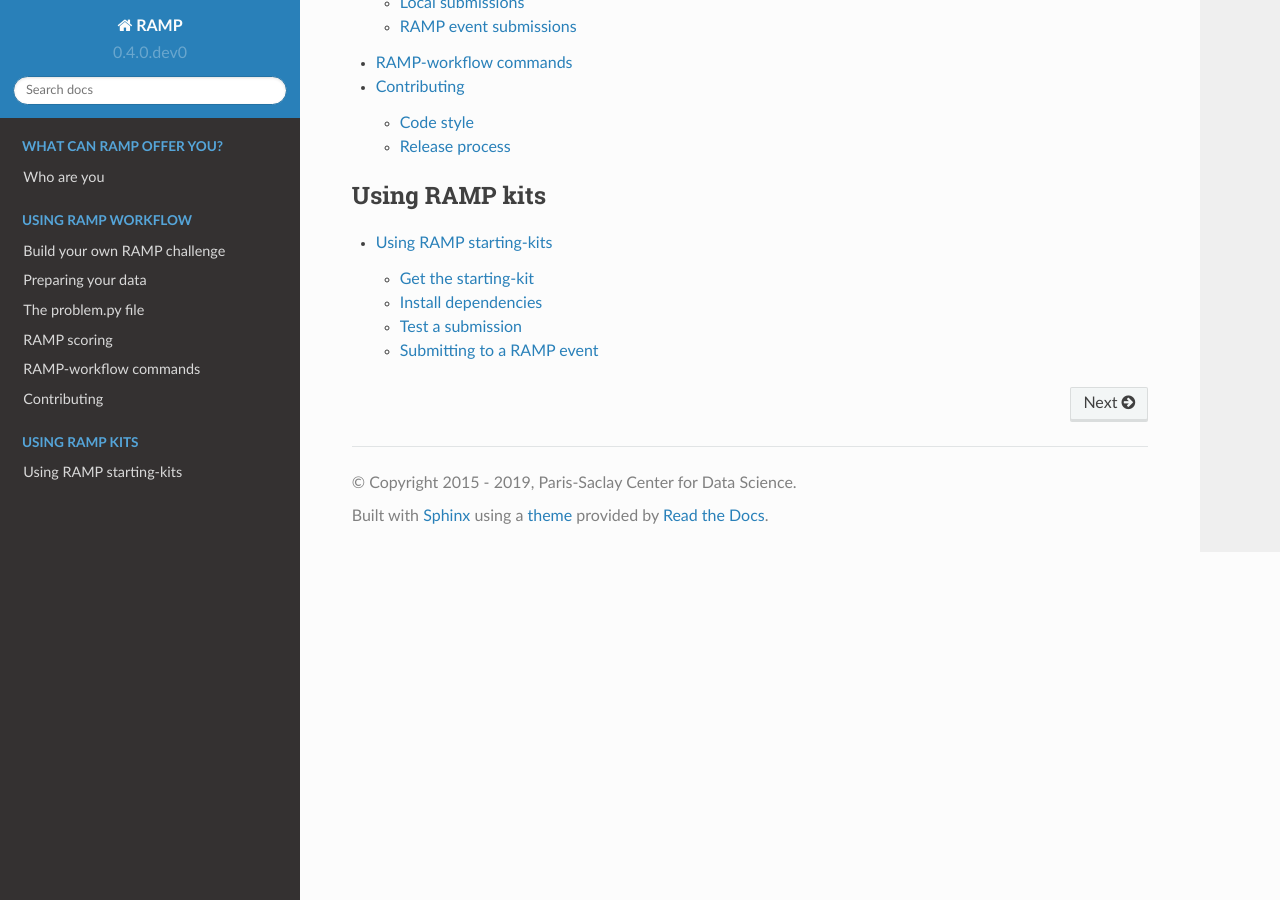
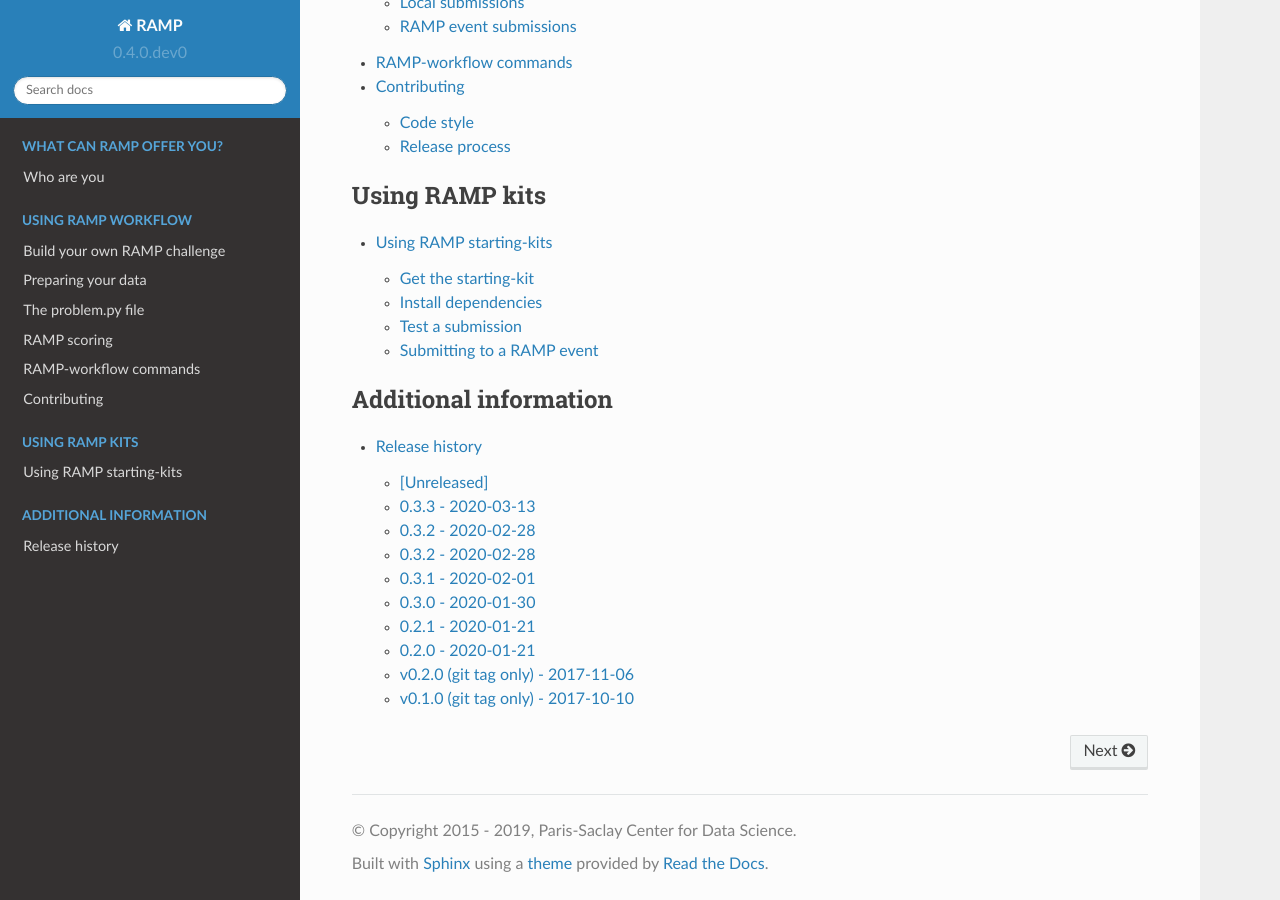
Before and after one commit to paris-saclay-cds/ramp-workflow, a Sphinx documentation site: the page built from doc/index.rst, in a window 1280 px wide and 900 px high, scrolled down 1013 px. Built offline with Sphinx 7.4.7 and the Read the Docs theme 2.0.0, drawn with Linux system fonts in a browser that asks for light colours; formulas are drawn with MathJax 3; the version number is read from the project's files by our own code.

Commit message:
Move changelog under the documentation

```diff
--- a/doc/index.rst
+++ b/doc/index.rst
@@ -45,3 +45,10 @@ Ramp-workflow is available on PyPI and can be installed via `pip`::
    :caption: Using RAMP kits
 
    using_kits
+
+
+.. toctree::
+   :maxdepth: 2
+   :caption: Additional information
+
+   whats_new
--- /dev/null
+++ b/doc/whats_new.rst
@@ -0,0 +1,74 @@
+===============
+Release history
+===============
+All notable changes to this project will be documented in this file.
+
+The format is based on `Keep a Changelog <http://keepachangelog.com/en/1.0.0/>`_
+and this project adheres to `Semantic Versioning <http://semver.org/spec/v2.0.0.html>`_.
+
+[Unreleased]
+============
+Added
+-----
+- Autocompletion for submission names (`#261 <https://github.com/paris-saclay-cds/ramp-workflow/pull/261>`_)
+
+Changed
+-------
+- Stop using colored prompt in Windows
+  (`#224 <https://github.com/paris-saclay-cds/ramp-workflow/pull/224>`_)
+- Use colored output only form terminals that know how to handle it
+  (`#225 <https://github.com/paris-saclay-cds/ramp-workflow/pull/225>`_)
+- Sanitize user input in workflows
+  (`#226 <https://github.com/paris-saclay-cds/ramp-workflow/pull/226>`_)
+- Set ``display.width`` to None in prompt
+  (`#242 <https://github.com/paris-saclay-cds/ramp-workflow/pull/242>`_)
+- Force utf8 encoding when reading notebook
+  (`#252 <https://github.com/paris-saclay-cds/ramp-workflow/pull/252>`_)
+
+Fixed
+-----
+
+- Fix warnings in pickled models
+  (`#233 <https://github.com/paris-saclay-cds/ramp-workflow/pull/233>`_)
+- Create new Estimator classes to be compatible with ramp-board
+  (`#222 <https://github.com/paris-saclay-cds/ramp-workflow/pull/222>`_)
+- Pass all argument by position in `train_test_submission`
+  (`add3fdc4c <https://github.com/paris-saclay-cds/ramp-workflow/commit/add3fdc4cd6afd1c42811616b1e10b7fed9be503>`_)
+
+0.3.3 - 2020-03-13
+==================
+
+0.3.2 - 2020-02-28
+==================
+
+0.3.2 - 2020-02-28
+==================
+
+0.3.1 - 2020-02-01
+==================
+
+0.3.0 - 2020-01-30
+==================
+
+0.2.1 - 2020-01-21
+==================
+
+0.2.0 - 2020-01-21
+==================
+
+v0.2.0 (git tag only) - 2017-11-06
+==================================
+Added
+-----
+- refactored README and wiki
+- ``ramp_test_submission`` script: beautified score printing, optional pickling of trained models, optional saving `y_pred`, cv bagging
+- mars craters: detection workflow, detection scores,
+- pollenating insects: a new simplified image classification workflow
+- fake news: soft accuracy using a cost matrix
+- kaggle seguro: normalized Gini score
+
+v0.1.0 (git tag only) - 2017-10-10
+==================================
+
+
+[Unreleased]: https://github.com/paris-saclay-cds/ramp-workflow/compare/0.3.3...HEAD
```
Also changed, not shown: CHANGELOG.md (deleted, +0 -57 lines), 1 other file.
